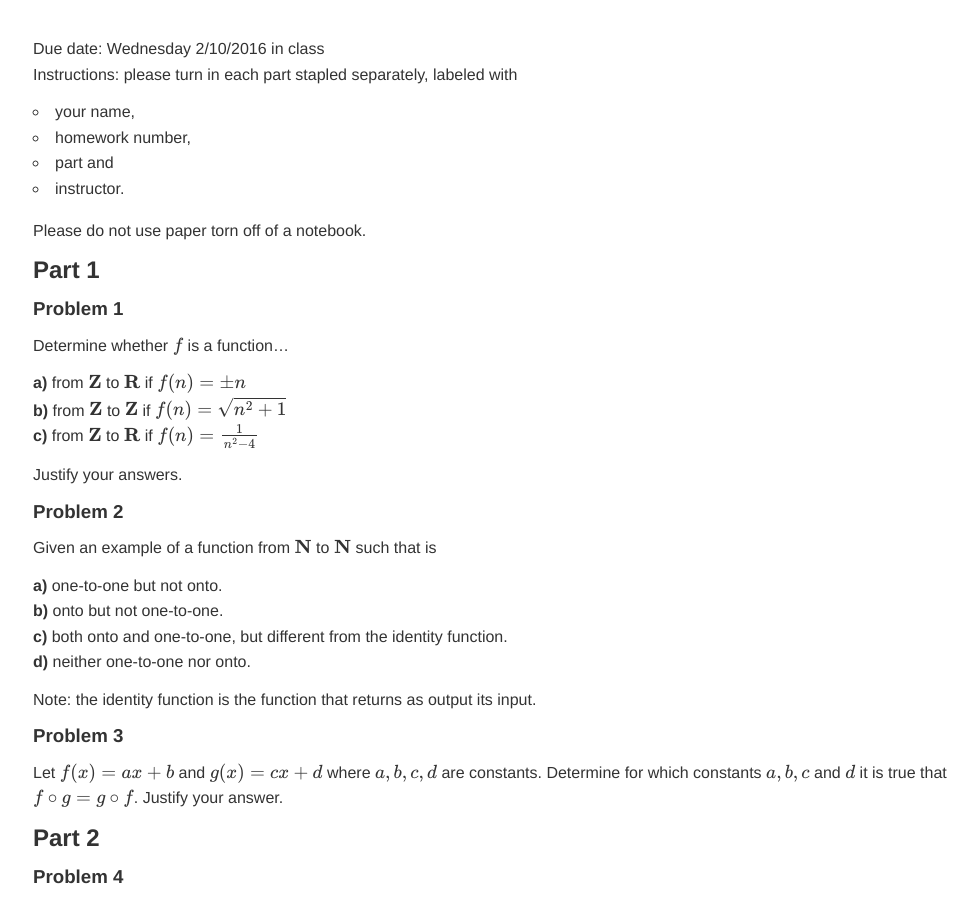
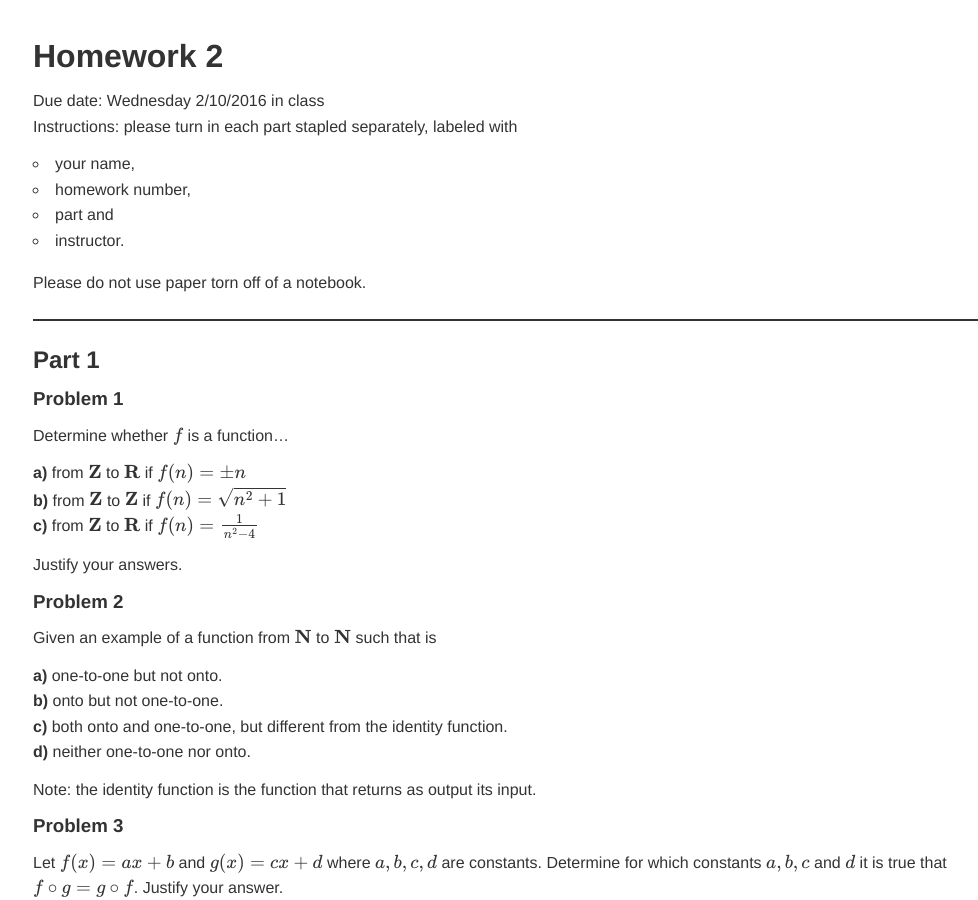
Before and after one commit to jacksonjw12/mbannister.github.io, a Jekyll site: the page built from _teaching/55-s16/homework03.md, in a window 1280 px wide and 900 px high. Shown: the whole window, without its empty margins (127-1105 px from the left). Built offline with Jekyll 4.4.1, drawn with Linux system fonts in a browser that asks for light colours; formulas are drawn with MathJax 3.

Commit message:
Fix page

```diff
--- a/_teaching/55-s16/homework03.md
+++ b/_teaching/55-s16/homework03.md
@@ -3,6 +3,8 @@ layout: default
 title: "Homework 3"
 mathjax: true
 ---
+
+# Homework 2
 
 Due date: Wednesday 2/10/2016 in class
 Instructions: please turn in each part stapled separately, labeled with
@@ -13,6 +15,8 @@ Instructions: please turn in each part stapled separately, labeled with
 * instructor.
 
 Please do not use paper torn off of a notebook.
+
+---
 
 ## Part 1
 
@@ -37,6 +41,8 @@ Note: the identity function is the function that returns as output its input.
 
 ### Problem 3
 Let $$f(x) = ax + b$$ and $$g(x) = cx+d$$ where $$a, b, c, d$$ are constants. Determine for which constants $$a, b, c$$ and $$d$$ it is true that $$f \circ g = g \circ f$$. Justify your answer.
+
+---
 
 ## Part 2
 
```
